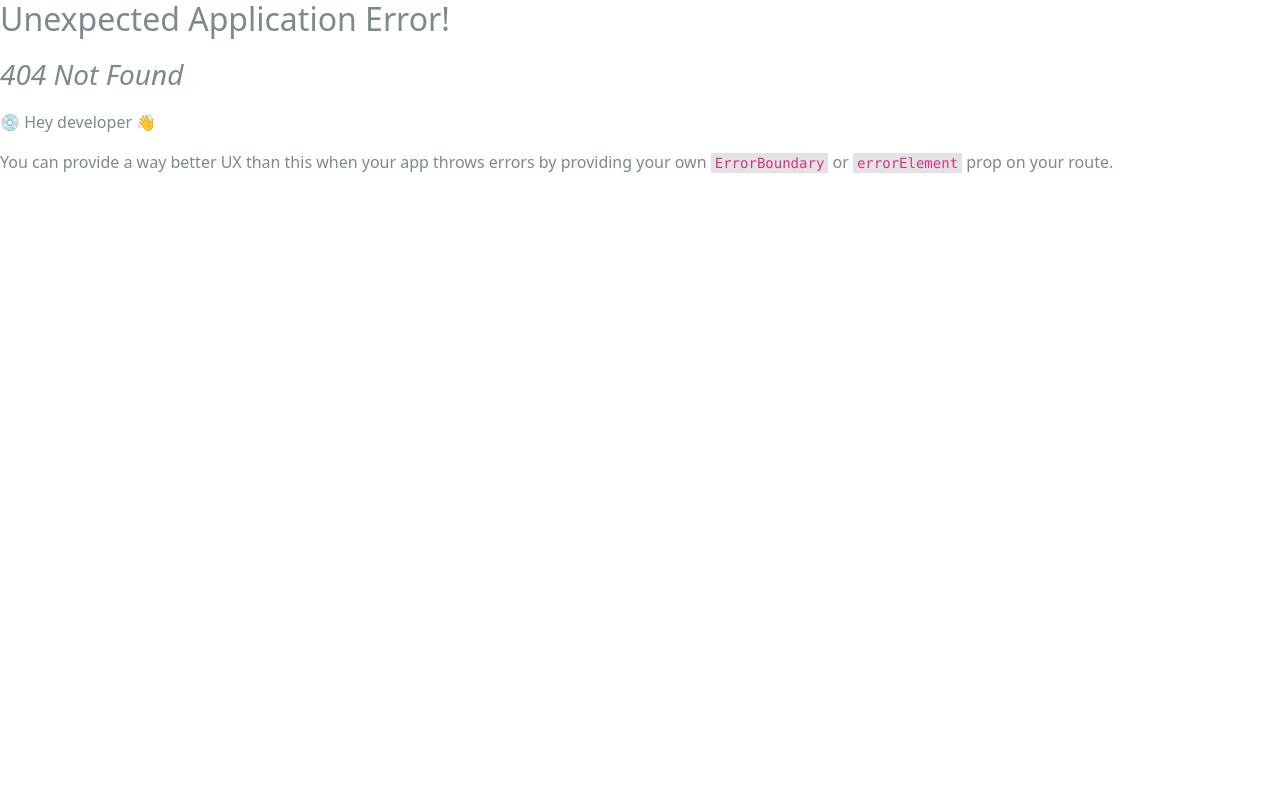
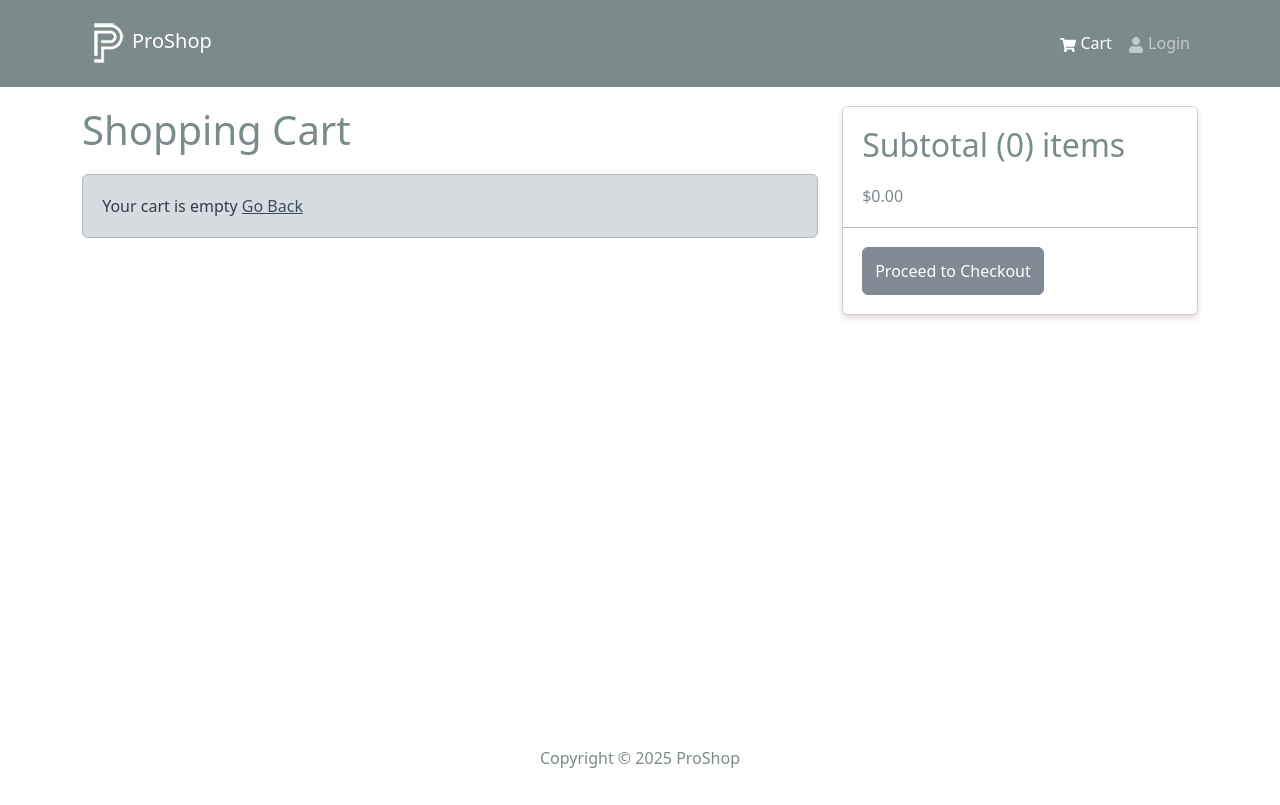
Before and after one commit to vipul0singh/proshop, a React (Create React App) app in the folder frontend/: page /cart in a window 1280 px wide. Before the commit this address had no page. Built offline with nearby package versions, Linux system fonts and the light colour scheme.

Commit message:
Cart Checkout

```diff
--- a/frontend/src/components/Header.jsx
+++ b/frontend/src/components/Header.jsx
@@ -1,10 +1,13 @@
 import React from 'react';
-import { Navbar, Nav, Container, NavDropdown } from 'react-bootstrap';
+import { Navbar, Nav, Container, NavDropdown, Badge } from 'react-bootstrap';
 import {FaShoppingCart, FaUser} from 'react-icons/fa';
 import { LinkContainer } from 'react-router-bootstrap';
 import logo from '../assets/logo.png';
+import { useSelector } from 'react-redux';
 
 export const Header = () => {
+  const cart = useSelector((state) => state.cart);
+  const { cartItems } = cart;
   return (
     <header>
           <Navbar bg="dark" variant='dark' expand="md" collapseOnSelect>
@@ -19,7 +22,14 @@
             <Navbar.Collapse id="basic-navbar-nav">
               <Nav className="ms-auto">
                 <LinkContainer to="/cart">
-                <Nav.Link ><FaShoppingCart /> Cart</Nav.Link>
+                <Nav.Link ><FaShoppingCart /> Cart
+                {cartItems.length > 0 && (
+                  <Badge pill bg="success" style={{ marginLeft: '5px' }}>
+                    {cartItems.reduce((a, c) => a + c.qty, 0)}
+                  </Badge>
+                )}
+                </Nav.Link>
+
                 </LinkContainer>
                 <LinkContainer to="/login">
                 <Nav.Link ><FaUser /> Login</Nav.Link>
--- a/frontend/src/index.js
+++ b/frontend/src/index.js
@@ -10,6 +10,7 @@
 import reportWebVitals from './reportWebVitals';
 import HomeScreen from './screens/HomeScreen';
 import ProductScreen from './screens/ProductScreen';
+import CartScreen from './screens/cartScreen';
 
 
 const router = createBrowserRouter(
@@ -17,6 +18,7 @@
     <Route path='/' element={<App />}>
       <Route index={true} path='/' element={<HomeScreen />} />
       <Route path='/product/:id' element={<ProductScreen />} />
+      <Route path='/cart' element={<CartScreen />} />
     </Route>
   )
 );
--- a/frontend/src/screens/ProductScreen.jsx
+++ b/frontend/src/screens/ProductScreen.jsx
@@ -1,16 +1,29 @@
 import React from 'react';
-import { useParams } from 'react-router-dom';
+import { useParams , useNavigate} from 'react-router-dom';
 // import products from '../products';
 import { Link } from 'react-router-dom';
 import Rating from '../components/Rating';
-import { Row, Col, Image, ListGroup, Card, Button } from 'react-bootstrap';
+import { Form ,Row, Col, Image, ListGroup, Card, Button, FormControl } from 'react-bootstrap';
 import { useGetProductDetailsQuery } from '../slices/productsApiSlice';
 import Loader from '../components/Loader';
 import Message from '../components/Message';
+import { addToCart } from '../slices/cartSlice';
+import { useState } from 'react';
+import { useDispatch } from 'react-redux';
 
 
 const ProductScreen = () => {
   const { id: productId } = useParams();
+
+  const [qty, setQty] = useState(1);
+  const dispatch = useDispatch();
+
+  const navigate = useNavigate();
+
+  const addToCartHandler = () => {
+    dispatch(addToCart({ ...product, qty }));
+    navigate('/cart');
+  }
 
   const { data: product, isLoading, error } = useGetProductDetailsQuery(productId);
 
@@ -67,8 +80,24 @@
                   </Col>
                 </Row>
               </ListGroup.Item>
+              {product.countInStock > 0 && (
+                <ListGroup.Item>
+                  <Row>
+                    <Col>Qty:</Col>
+                    <Col>
+                      <FormControl as='select' value={qty} onChange={(e) => setQty(Number(e.target.value))}>
+                        {[...Array(product.countInStock).keys()].map((x) => (
+                          <option key={x + 1} value={x + 1}>
+                            {x + 1}
+                          </option>
+                        ))}
+                      </FormControl>
+                    </Col>
+                  </Row>
+                </ListGroup.Item>
+              )}
               <ListGroup.Item>
-                <Button className='btn-block' type='button' disabled={product.countInStock === 0}>
+                <Button className='btn-block' type='button' disabled={product.countInStock === 0} onClick={addToCartHandler}>
                   Add to Cart
                 </Button>
               </ListGroup.Item>
--- /dev/null
+++ b/frontend/src/screens/cartScreen.jsx
@@ -0,0 +1,103 @@
+import {Link, useNavigate, useParams, useLocation} from 'react-router-dom';
+import { Form ,Row, Col, Image, ListGroup, Card, Button, FormControl } from 'react-bootstrap';
+import { FaTrash } from 'react-icons/fa';
+import Message from '../components/Message';
+import { useDispatch, useSelector } from 'react-redux';
+import { addToCart } from '../slices/cartSlice';
+import { removeFromCart } from '../slices/cartSlice';
+
+const CartScreen = () => {
+    const navigate = useNavigate();
+    const dispatch = useDispatch();
+
+    const cart = useSelector((state) => state.cart);
+    const { cartItems } = cart;
+
+    const addToCartHandler = (item, qty) => {
+        dispatch(addToCart({ ...item, qty }));
+    }
+    const removeFromCartHandler = (id) => {
+        dispatch(removeFromCart(id));
+    }
+    const checkoutHandler = () => {
+        navigate('/login?redirect=/shipping');
+    }
+
+return (
+    <Row>
+    <Col md={8}>
+        <h1 style={{ marginBottom: '20px'}}>Shopping Cart</h1>
+        {cartItems.length === 0 ? (
+            <Message>Your cart is empty <Link to='/'>Go Back</Link></Message>
+        ) : (
+            <ListGroup variant='flush'>
+                {cartItems.map((item) => (
+                    <ListGroup.Item key={item._id}>
+                        <Row className='align-items-center'>
+                            <Col md={2}>
+                                <Image src={item.image} alt={item.name} fluid rounded />
+                            </Col>
+                            <Col md={3}>
+                                <Link to={`/product/${item._id}`}>{item.name}</Link>
+                            </Col>
+                            <Col md={2}>${item.price}</Col>
+                            <Col md={2}>
+                                <Form.Control
+                                    as='select'
+                                    value={item.qty}
+                                    onChange={(e) =>
+                                      addToCartHandler(item, Number(e.target.value))
+                                    }
+                                >
+                                    {[...Array(item.countInStock).keys()].map((x) => (
+                                        <option key={x + 1} value={x + 1}>
+                                            {x + 1}
+                                        </option>
+                                    ))}
+                                </Form.Control>
+                            </Col>
+                            <Col md={2}>
+                                <Button
+                                    type='button'
+                                    variant='light'
+                                    onClick={() => removeFromCartHandler(item._id)}
+                                >
+                                    <FaTrash />
+                                </Button>
+                            </Col>
+                        </Row>
+                    </ListGroup.Item>
+                ))}
+            </ListGroup>
+        )}
+    </Col>
+    <Col md={4}>
+        <Card>
+            <ListGroup variant='flush'>
+                <ListGroup.Item>
+                    <h2>
+                        Subtotal ({cartItems.reduce((acc, item) => acc + item.qty, 0)}) items
+                    </h2>
+                    $
+                    {cartItems
+                        .reduce((acc, item) => acc + item.price * item.qty, 0)
+                        .toFixed(2)}
+                </ListGroup.Item>
+                <ListGroup.Item>
+                    <Button
+                        type='button'
+                        className='btn-block'
+                        disabled={cartItems.length === 0}
+                        onClick={checkoutHandler}
+                    >
+                        Proceed to Checkout
+                    </Button>
+                </ListGroup.Item>
+            </ListGroup>
+        </Card>
+    </Col>
+</Row>
+);
+};
+
+export default CartScreen;
--- /dev/null
+++ b/frontend/src/slices/cartSlice.js
@@ -0,0 +1,39 @@
+import { createSlice } from "@reduxjs/toolkit";
+import { updateCart } from "../utils/cartUtils";
+
+const initialState =  localStorage.getItem("cart") ? JSON.parse(localStorage.getItem("cart")) : {
+  cartItems: [],
+};
+
+
+
+const cartSlice = createSlice({
+  name: "cart",
+  initialState,
+  reducers: {
+    addToCart: (state, action) => {
+      const item = action.payload;
+      const existItem = state.cartItems.find((x) => x._id === item._id);
+      if (existItem) {
+        state.cartItems = state.cartItems.map((x) =>
+          x._id === existItem._id ? item : x
+        );
+      } else {
+        state.cartItems = [...state.cartItems, item];
+      }
+      return updateCart(state);
+    },
+    removeFromCart: (state, action) => {
+      state.cartItems = state.cartItems.filter((x) => x._id !== action.payload);
+
+      return updateCart(state);},
+    clearCart: (state) => {
+      state.cartItems = [];
+      localStorage.setItem("cart", JSON.stringify(state));
+    },
+  }
+});
+
+export const { addToCart, removeFromCart, clearCart } = cartSlice.actions;
+
+export default cartSlice.reducer;
--- a/frontend/src/store.js
+++ b/frontend/src/store.js
@@ -1,10 +1,11 @@
 import { configureStore } from "@reduxjs/toolkit";
 import { apiSlice } from "./slices/apiSlice";
-
+import cartSliceReducer from "./slices/cartSlice";
 
 const store = configureStore({
   reducer: {
     [apiSlice.reducerPath]: apiSlice.reducer,
+    cart: cartSliceReducer,
   },
   middleware: (getDefaultMiddleware) =>
     getDefaultMiddleware().concat(apiSlice.middleware),
--- /dev/null
+++ b/frontend/src/utils/cartUtils.js
@@ -0,0 +1,21 @@
+export const addDecimals = (num) => {
+  return (Math.round(num * 100) / 100).toFixed(2);
+};
+
+export const updateCart = (state) => {
+    //Calculate items price
+      state.itemsPrice = addDecimals(state.cartItems.reduce((acc, item) => acc + item.price * item.qty, 0));
+
+      //Calculate shipping price
+      state.shippingPrice = addDecimals(state.itemsPrice > 100 ? 0 : 10);
+
+        //Calculate tax price
+      state.taxPrice = addDecimals(Number(0.15 * state.itemsPrice).toFixed(2));
+
+        //Calculate total price
+      state.totalPrice = addDecimals((Number(state.itemsPrice) + Number(state.shippingPrice) + Number(state.taxPrice)).toFixed(2));
+
+      localStorage.setItem("cart", JSON.stringify(state));
+
+      return state;
+};
```
